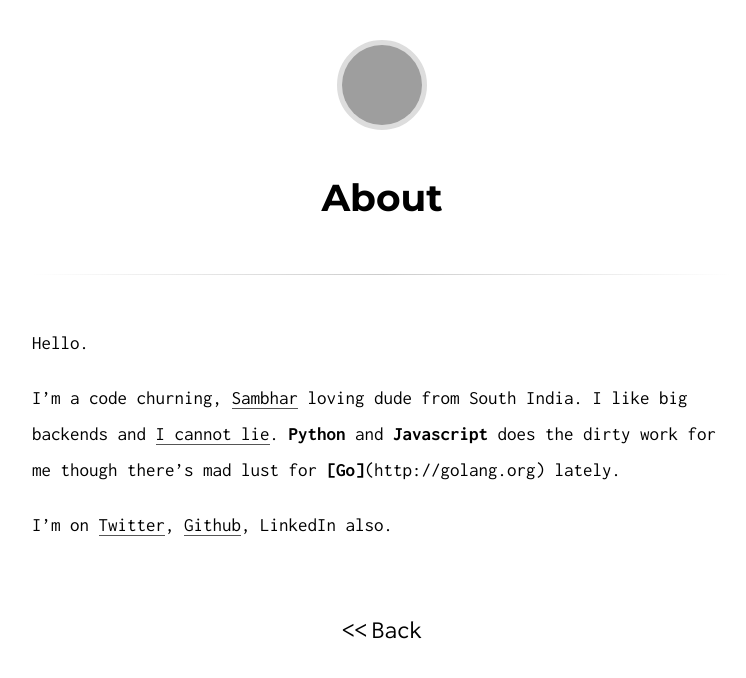
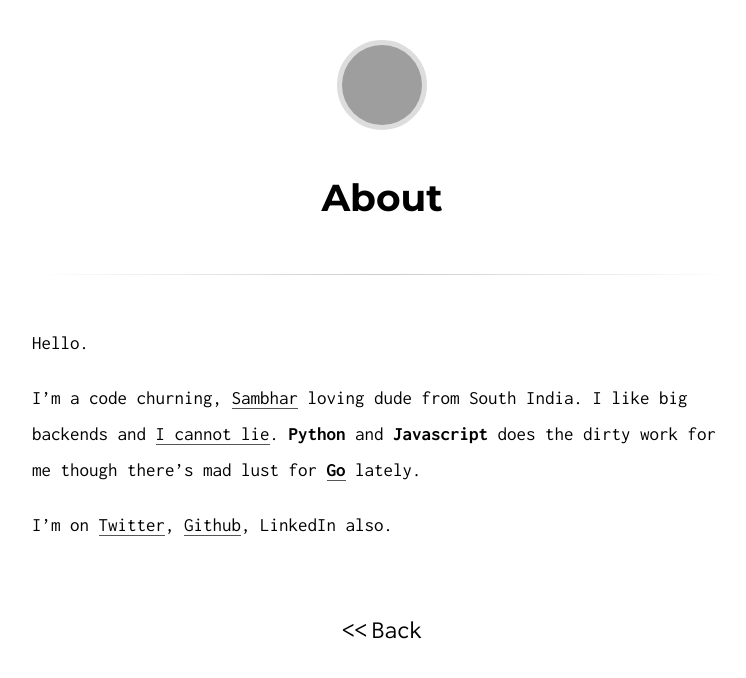
Before and after one commit to sreejithr/sreejithr.github.io, a Jekyll site: the page built from about.md, in a window 1280 px wide, cut to the strip 0-678 px from the top of the page. Shown: the whole strip, without its empty margins (258-1004 px from the left). Built offline with Jekyll 4.4.1, drawn with Linux system fonts in a browser that asks for light colours; some web fonts are replaced; grey boxes are pictures that could not be loaded.

Commit message:
More changes in about page

```diff
--- a/about.md
+++ b/about.md
@@ -5,6 +5,6 @@ title: About
 
 Hello.
 
-I'm a code churning, [Sambhar](https://en.wikipedia.org/wiki/Sambar_%28dish%29) loving dude from South India. I like big backends and [I cannot lie](https://youtu.be/reTx5sqvVJ4?t=29s). **Python** and **Javascript** does the dirty work for me though there's mad lust for **[Go]**(http://golang.org) lately.
+I'm a code churning, [Sambhar](https://en.wikipedia.org/wiki/Sambar_%28dish%29) loving dude from South India. I like big backends and [I cannot lie](https://youtu.be/reTx5sqvVJ4?t=29s). **Python** and **Javascript** does the dirty work for me though there's mad lust for [**Go**](http://golang.org) lately.
 
 I'm on [Twitter](http://twitter/locomunkey), [Github](http://github.com/sreejithr), LinkedIn also.
```
